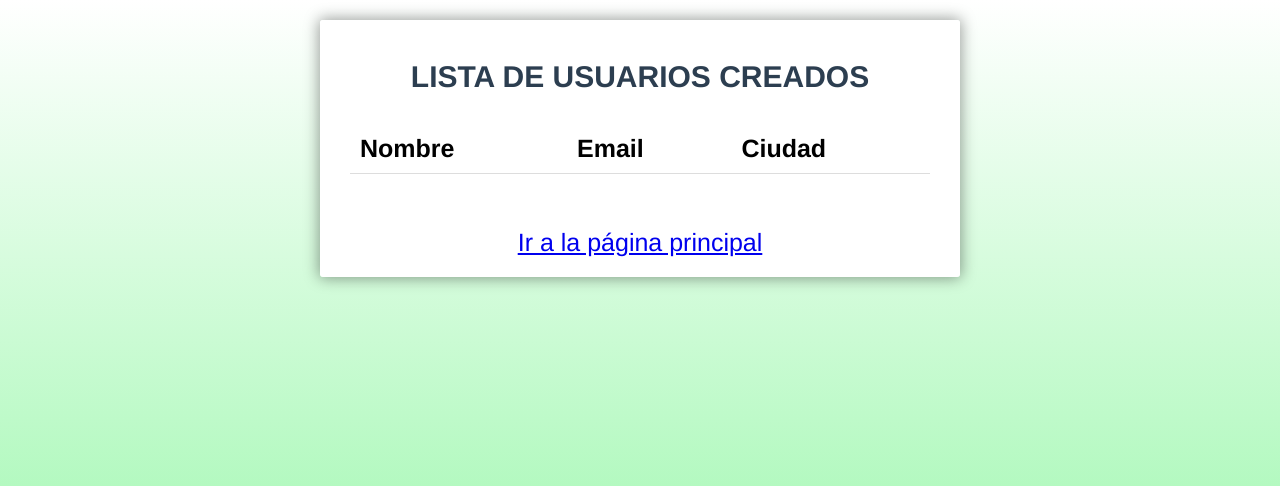
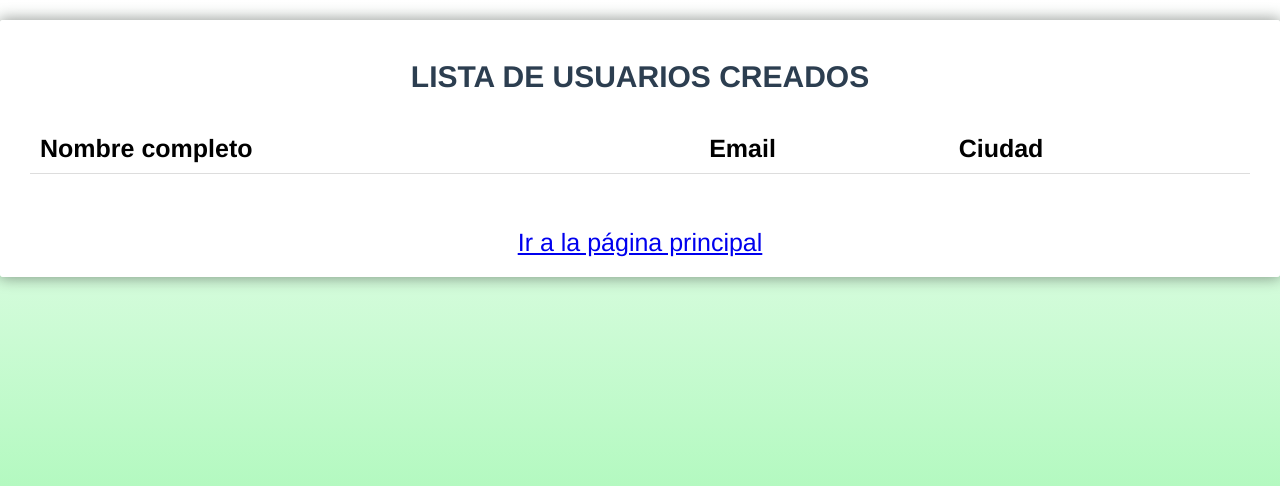
Before and after one commit to jcgonzalezb/user_registration_web_app, a Flask app: page /user_list in a window 1280 px wide; the page is wider, and only the part inside the window is pictured. Shown: the top 486 px of that part. Run offline with Flask 2, Linux system fonts and the light colour scheme; lists and menus that the app fills with data are empty.

Commit message:
form size

```diff
--- a/templates/user_list.html
+++ b/templates/user_list.html
@@ -46,7 +46,7 @@
 
             /*form styles*/
             #msform {
-                width: 800px;
+                width: 1600px;
                 margin: 10px auto;
                 text-align: center;
                 position: relative;
@@ -90,7 +90,7 @@
                 <thead>
                     <tr>
                         <!-- Your Columns HERE -->
-                        <th scope="col">Nombre</th>
+                        <th scope="col">Nombre completo</th>
                         <th scope="col">Email</th>
                         <th scope="col">Ciudad</th>
                     </tr>
```
